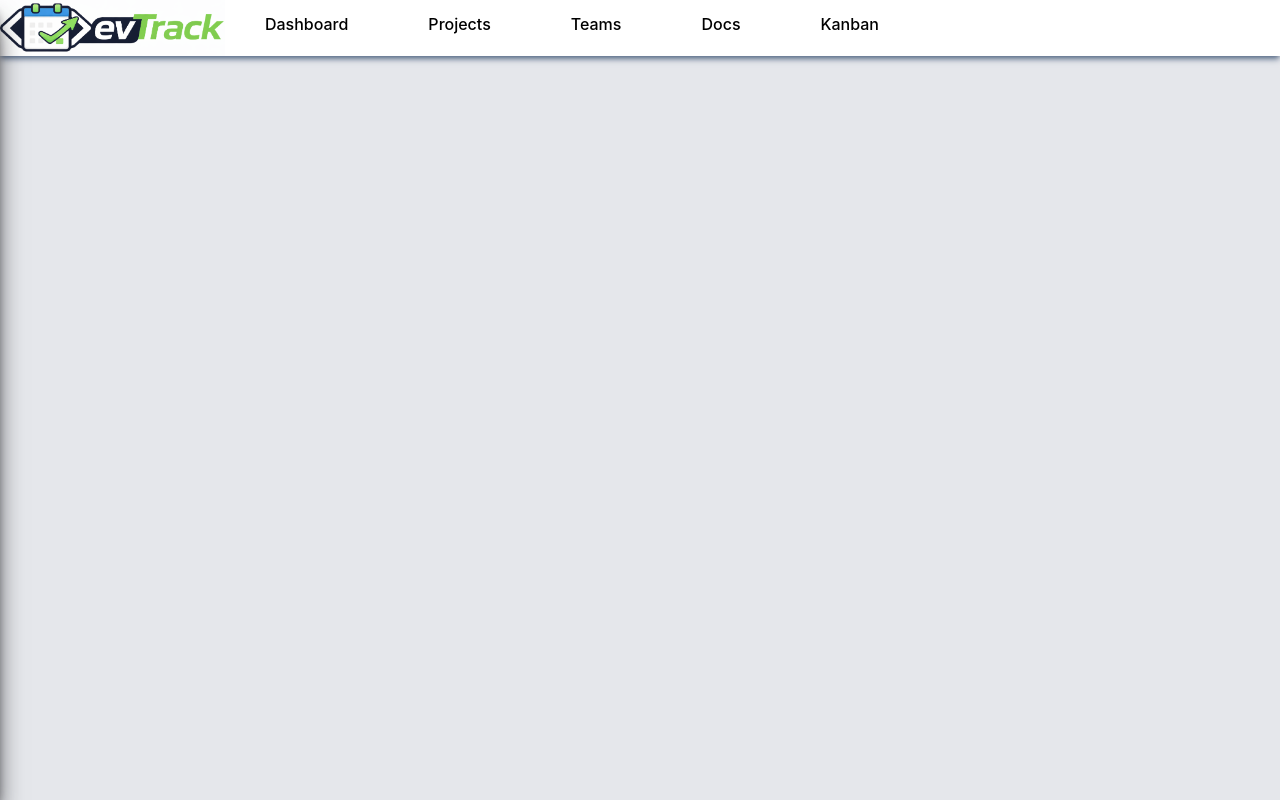
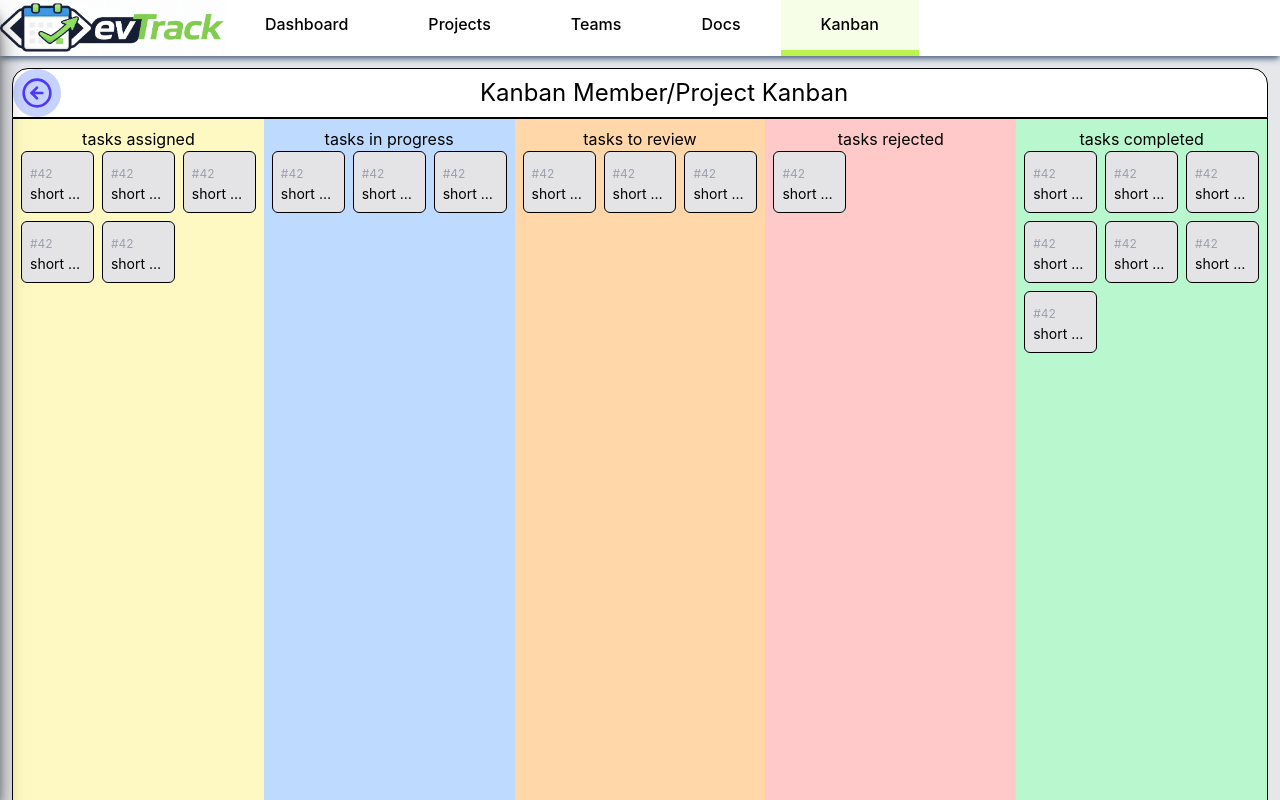
Before and after one commit to BrionesAngel/DevTrack-project-manager, a Vue app in the folder frontend/: page /kanban/view in a window 1280 px wide. Shown: the top 800 px of the page. Built offline with nearby package versions, Linux system fonts and the light colour scheme.

Commit message:
TaskCard hardcoded created and implemented in KanbanTasksView, active route fixed in NavBar

```diff
--- a/frontend/src/features/kanban/components/KanbanProjectsCard.vue
+++ b/frontend/src/features/kanban/components/KanbanProjectsCard.vue
@@ -9,7 +9,7 @@
         <arrow-down-narrow-wide-icon v-else></arrow-down-narrow-wide-icon>
         <span class="text-white">members (5)</span>
       </button>
-      <button
+      <button @click.stop()="onKanbanView"
         class="flex flex-row justify-center items-center gap-2 border-2 px-2 rounded-md text-green-900 bg-green-400 hover:text-green-400 hover:bg-green-900">
         <users-icon></users-icon>
         <span class="">all members kanban</span>
@@ -21,7 +21,7 @@
         <ul>
           <li v-for="i in 5" :key="i" class="flex justify-between items-center border-b p-1">
             name: name {{ i }}
-            <button
+            <button @click.stop="onKanbanView"
               class="flex flex-row font-medium items-center border-2 px-2 gap-2 rounded-md bg-yellow-400 hover:bg-yellow-900 text-yellow-900 hover:text-yellow-400">
               <user-round-icon></user-round-icon>
               <span>member kanban</span>
@@ -38,6 +38,11 @@
 <script setup lang="ts">
 import { ArrowDownNarrowWideIcon, ArrowUpNarrowWideIcon, SquareKanbanIcon, StickyNoteIcon, UserRoundIcon, UsersIcon, } from '@lucide/vue';
 import { ref } from 'vue';
+import { useRouter } from 'vue-router';
 
+const router = useRouter()
 const showMembers = ref(false)
+function onKanbanView() {
+  router.push({ name: 'project-kanban-view' })
+}
 </script>
--- /dev/null
+++ b/frontend/src/features/kanban/router.ts
@@ -0,0 +1,15 @@
+import type { RouteRecordRaw } from 'vue-router'
+
+export const kanbanRoutes: RouteRecordRaw[] = [
+  {
+    path: '/kanban',
+    name: 'kanban',
+    component: () => import('./views/KanbanView.vue'),
+  },
+  {
+    path: '/kanban/view',
+    name: 'project-kanban-view',
+    component: () => import('./views/KanbanTasksView.vue'),
+  },
+
+]
--- /dev/null
+++ b/frontend/src/features/kanban/views/KanbanTasksView.vue
@@ -0,0 +1,85 @@
+<template>
+  <div class="flex flex-col justify-center items-center m-1 p-2 max-h-full pb-16">
+    <div class="flex justify-center w-full border bg-white rounded-t-2xl">
+      <BackButton fallback="kanban"></BackButton>
+      <span class="flex flex-9 justify-center items-center text-2xl">Kanban Member/Project Kanban</span>
+    </div>
+    <div class="border w-full">
+      <div class="flex flex-col pd-2 lg:flex-row w-full ">
+        <div v-show="activeCol === 1 || isLg" class="p-2 bg-yellow-100">
+          <span class="flex justify-center">tasks assigned</span>
+          <div class="grid grid-cols-3 md:grid-cols-6 lg:grid-cols-3 grid-rows-8 md:grid-rows-12 lg:grid-rows-11 gap-2">
+            <TaskCard></TaskCard>
+            <TaskCard></TaskCard>
+            <TaskCard></TaskCard>
+            <TaskCard></TaskCard>
+            <TaskCard></TaskCard>
+          </div>
+        </div>
+
+        <div v-show="activeCol === 2 || isLg" class="p-2 bg-blue-200">
+          <span class="flex justify-center">tasks in progress</span>
+          <div class="grid grid-cols-3 md:grid-cols-6 lg:grid-cols-3 grid-rows-8 md:grid-rows-12 lg:grid-rows-11 gap-2">
+            <TaskCard></TaskCard>
+            <TaskCard></TaskCard>
+            <TaskCard></TaskCard>
+
+          </div>
+        </div>
+
+        <div v-show="activeCol === 3 || isLg" class="p-2 bg-orange-200">
+          <span class="flex justify-center">tasks to review</span>
+          <div class="grid grid-cols-3 md:grid-cols-6 lg:grid-cols-3 grid-rows-8 md:grid-rows-12 lg:grid-rows-11 gap-2">
+            <TaskCard></TaskCard>
+            <TaskCard></TaskCard>
+            <TaskCard></TaskCard>
+
+          </div>
+        </div>
+
+        <div v-show="activeCol === 4 || isLg" class="p-2 bg-red-200">
+          <span class="flex justify-center">tasks rejected</span>
+          <div class="grid grid-cols-3 md:grid-cols-6 lg:grid-cols-3 grid-rows-8 md:grid-rows-12 lg:grid-rows-11 gap-2">
+            <TaskCard></TaskCard>
+          </div>
+        </div>
+
+        <div v-show="activeCol === 5 || isLg" class="p-2 bg-green-200">
+          <span class="flex justify-center">tasks completed</span>
+          <div class="grid grid-cols-3 md:grid-cols-6 lg:grid-cols-3 grid-rows-8 md:grid-rows-12 lg:grid-rows-11 gap-2">
+            <TaskCard></TaskCard>
+            <TaskCard></TaskCard>
+            <TaskCard></TaskCard>
+            <TaskCard></TaskCard>
+            <TaskCard></TaskCard>
+            <TaskCard></TaskCard>
+            <TaskCard></TaskCard>
+          </div>
+        </div>
+      </div>
+    </div>
+
+  </div>
+  <div
+    class="fixed bottom-0 left-0 right-0 h-16 bg-slate-100 shadow-xl shadow-zinc-800 z-50 flex justify-evenly items-center lg:hidden gap-2 text-sm md:text-lg"
+    active-class="bg-lime-200">
+    <button @click="activeCol = 1">assigned</button>
+    <button @click="activeCol = 2">in proggress</button>
+    <button @click="activeCol = 3">review</button>
+    <button @click="activeCol = 4">rejected</button>
+    <button @click="activeCol = 5">completed</button>
+  </div>
+
+</template>
+
+<script setup lang="ts">
+import TaskCard from '@/features/tasks/components/TaskCard.vue';
+import BackButton from '@/shared/components/BackButton.vue';
+import { ref } from 'vue';
+const activeCol = ref(1)
+
+const isLg = ref(window.innerWidth >= 1024)
+window.addEventListener('resize', () => {
+  isLg.value = window.innerWidth >= 1024
+})
+</script>
--- /dev/null
+++ b/frontend/src/features/tasks/components/TaskCard.vue
@@ -0,0 +1,12 @@
+<template>
+  <div class="border rounded-md p-2 cursor-pointer bg-zinc-200 hover:bg-white transition">
+    <span class="text-xs text-gray-400">#42</span>
+    <p class="text-sm truncate">short description</p>
+  </div>
+
+
+</template>
+
+<script setup lang="ts">
+
+</script>
--- a/frontend/src/router/index.ts
+++ b/frontend/src/router/index.ts
@@ -1,6 +1,7 @@
 import { createRouter, createWebHistory } from 'vue-router'
 import ProjectDashboardView from '@/features/projects/views/ProjectDashboardView.vue'
 import { projectRoutes } from '@/features/projects/router'
+import { kanbanRoutes } from '@/features/kanban/router'
 
 const router = createRouter({
   history: createWebHistory(import.meta.env.BASE_URL),
@@ -20,12 +21,8 @@ const router = createRouter({
       name: 'docs',
       component: () => import('@/features/docs/views/DocsView.vue'),
     },
-    {
-      path: '/kanban',
-      name: 'kanban',
-      component: () => import('@/features/kanban/views/KanbanView.vue'),
-    },
     ...projectRoutes,
+    ...kanbanRoutes,
   ],
 })
 
--- a/frontend/src/shared/components/NavBar.vue
+++ b/frontend/src/shared/components/NavBar.vue
@@ -16,7 +16,7 @@
           </div>
           <nav class="flex flex-col gap-4 pt-4">
             <RouterLink class="py-4 pl-2" v-for="link in links" :key="link.to" :to="link.to" @click="open = false"
-              active-class="border-l-8 border-lime-300 bg-lime-50">{{
+              :class="{ 'bg-lime-50 border-b-6 border-lime-300': isActive(link.to) }">{{
                 link.name }}
             </RouterLink>
           </nav>
@@ -26,7 +26,7 @@
       <!-- desktop -->
       <nav class="hidden md:flex flex-row">
         <RouterLink class="py-3 px-10 hover:bg-lime-50" v-for="link in links" :key="link.to" :to="link.to"
-          @click="open = false" active-class="bg-lime-50 border-b-6 border-lime-300">
+          @click="open = false" :class="{ 'bg-lime-50 border-b-6 border-lime-300': isActive(link.to) }">
           {{ link.name }}
         </RouterLink>
       </nav>
@@ -38,9 +38,15 @@
 import { ref } from 'vue'
 import { useLinks } from '@/composables/useLinks'
 import Sidebar from './SideBar.vue';
+import { useRoute } from 'vue-router';
 const { links } = useLinks()
 const open = ref(false)
 
+const route = useRoute()
+const isActive = (to: string) => {
+  if (to === '/') return route.path === '/'
+  return route.path.startsWith(to)
+}
 </script>
 
 <style scoped></style>
```
